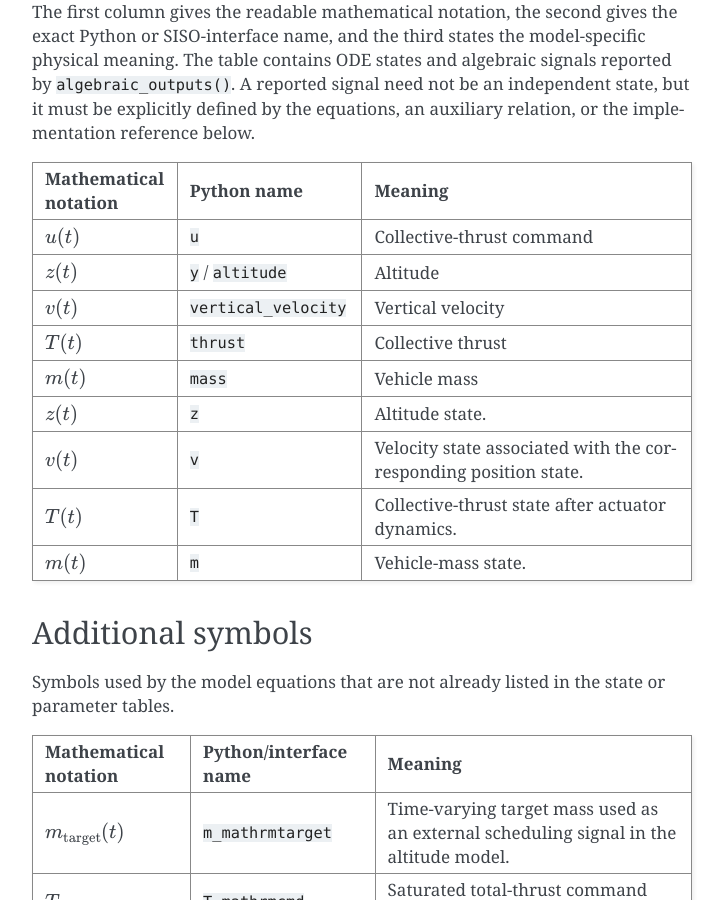
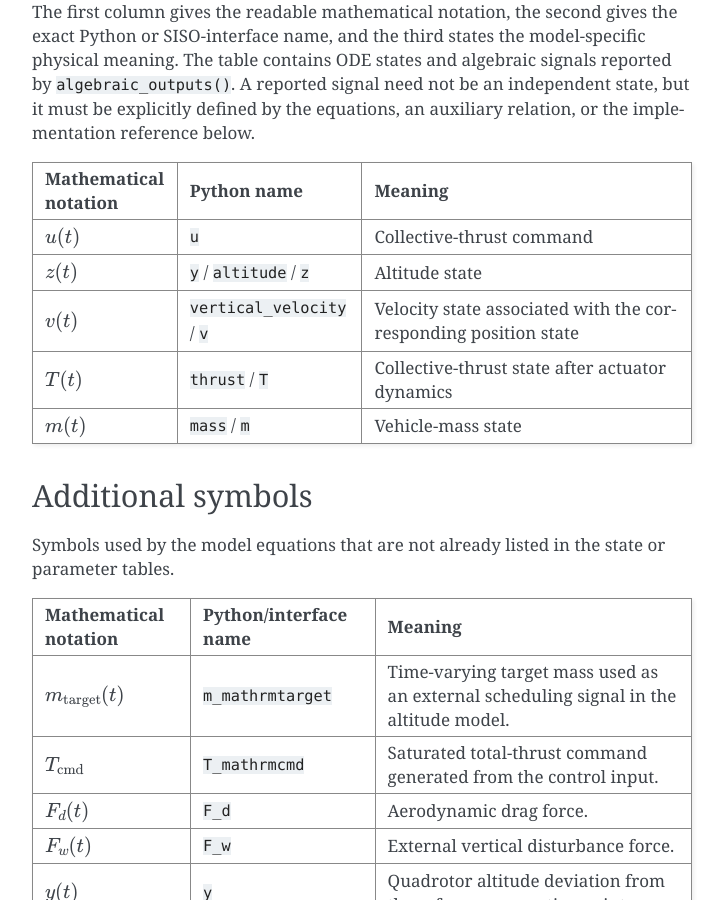
Before and after one commit to simple-machine-learning/SISO-Adaptive-Control, a Sphinx documentation site: the page built from packages/SISO_Adaptive_Control_Python_v1.0.0/documentation/models/quadrotor_altitude.rst, in a window 1280 px wide and 900 px high, scrolled down 2936 px. Shown: the whole window, without its empty margins (388-1112 px from the left). Built offline with Sphinx 7.4.7, drawn with Linux system fonts in a browser that asks for light colours.

Commit message:
Consolidate duplicate documentation variables

```diff
--- a/packages/SISO_Adaptive_Control_Python_v1.0.0/documentation/models/quadrotor_altitude.rst
+++ b/packages/SISO_Adaptive_Control_Python_v1.0.0/documentation/models/quadrotor_altitude.rst
@@ -161,29 +161,17 @@ The first column gives the readable mathematical notation, the second gives the
      - ``u``
      - Collective-thrust command
    * - :math:`z(t)`
-     - ``y`` / ``altitude``
-     - Altitude
+     - ``y`` / ``altitude`` / ``z``
+     - Altitude state
    * - :math:`v(t)`
-     - ``vertical_velocity``
-     - Vertical velocity
+     - ``vertical_velocity`` / ``v``
+     - Velocity state associated with the corresponding position state
    * - :math:`T(t)`
-     - ``thrust``
-     - Collective thrust
+     - ``thrust`` / ``T``
+     - Collective-thrust state after actuator dynamics
    * - :math:`m(t)`
-     - ``mass``
-     - Vehicle mass
-   * - :math:`z(t)`
-     - ``z``
-     - Altitude state.
-   * - :math:`v(t)`
-     - ``v``
-     - Velocity state associated with the corresponding position state.
-   * - :math:`T(t)`
-     - ``T``
-     - Collective-thrust state after actuator dynamics.
-   * - :math:`m(t)`
-     - ``m``
-     - Vehicle-mass state.
+     - ``mass`` / ``m``
+     - Vehicle-mass state
 
 Additional symbols
 ------------------
```
